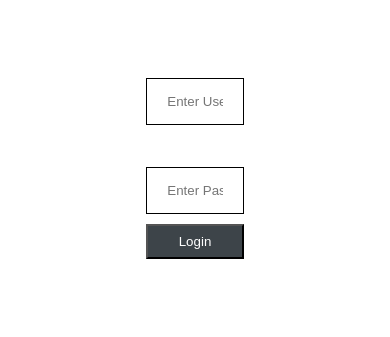
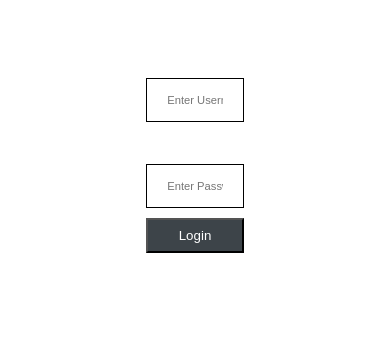
Before and after one commit to Build-Week-CoMake-2020/UI, a plain HTML site: page index.html in a window 390 px wide. Shown: the part 308-645 px from the top of the page. Drawn offline with Linux system fonts and the light colour scheme.

Commit message:
Adjusted Font Size

```diff
--- a/about.css
+++ b/about.css
@@ -162,6 +162,7 @@ a {
         background-size: cover;
         width: 100%;
 
+
     }
     .header{
         display: flex;
--- a/index.css
+++ b/index.css
@@ -239,6 +239,7 @@ footer {
         background-image: url(file:///Users/austinlittlefield/Downloads/pexels-leah-kelley-325521.jpg);
         background-size: cover;
         color: white;
+        height: 100%;
     }
 
     h1 {
@@ -298,6 +299,11 @@ footer {
    #rounded-corner-2{
        border-radius: 0px 0px 10px 10px;
    }
-
+   img{
+       height: 100%;
+   }
+input{
+    font-size: .7rem;
+}
 
 }
```
